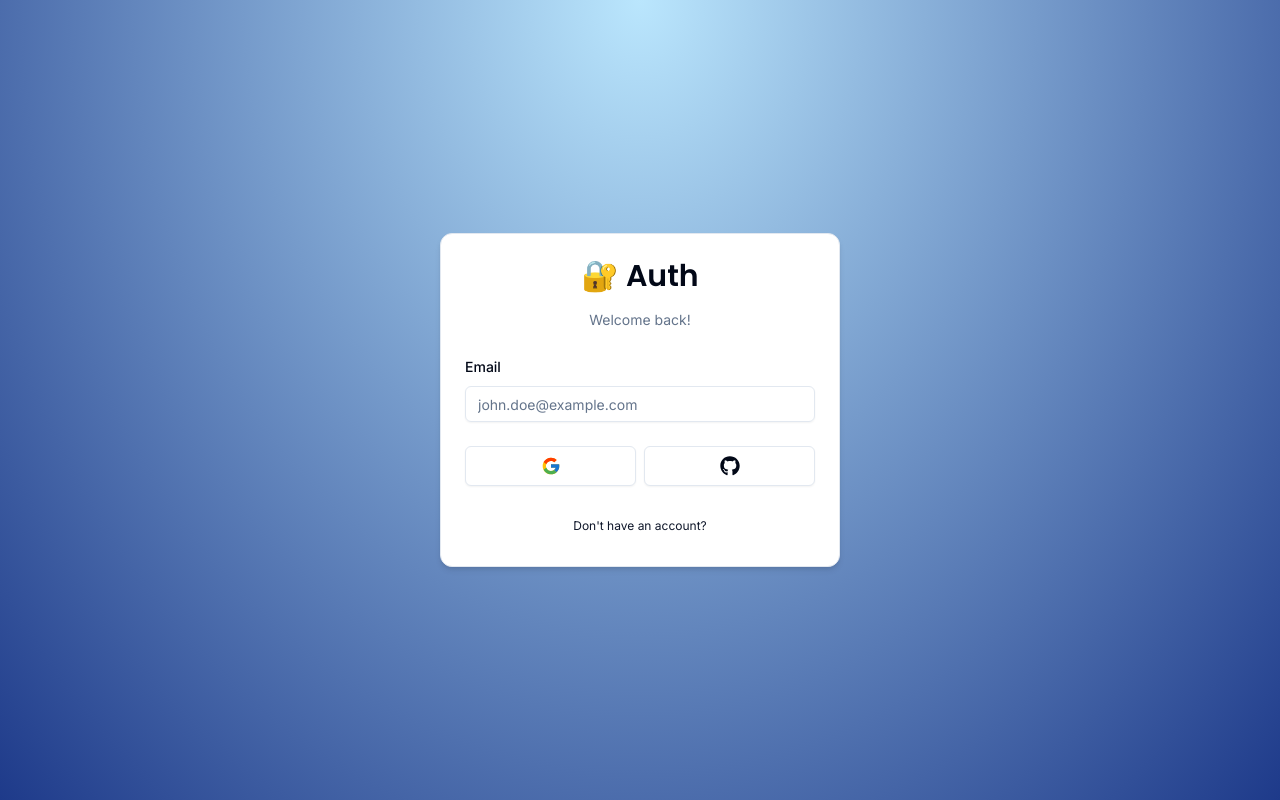
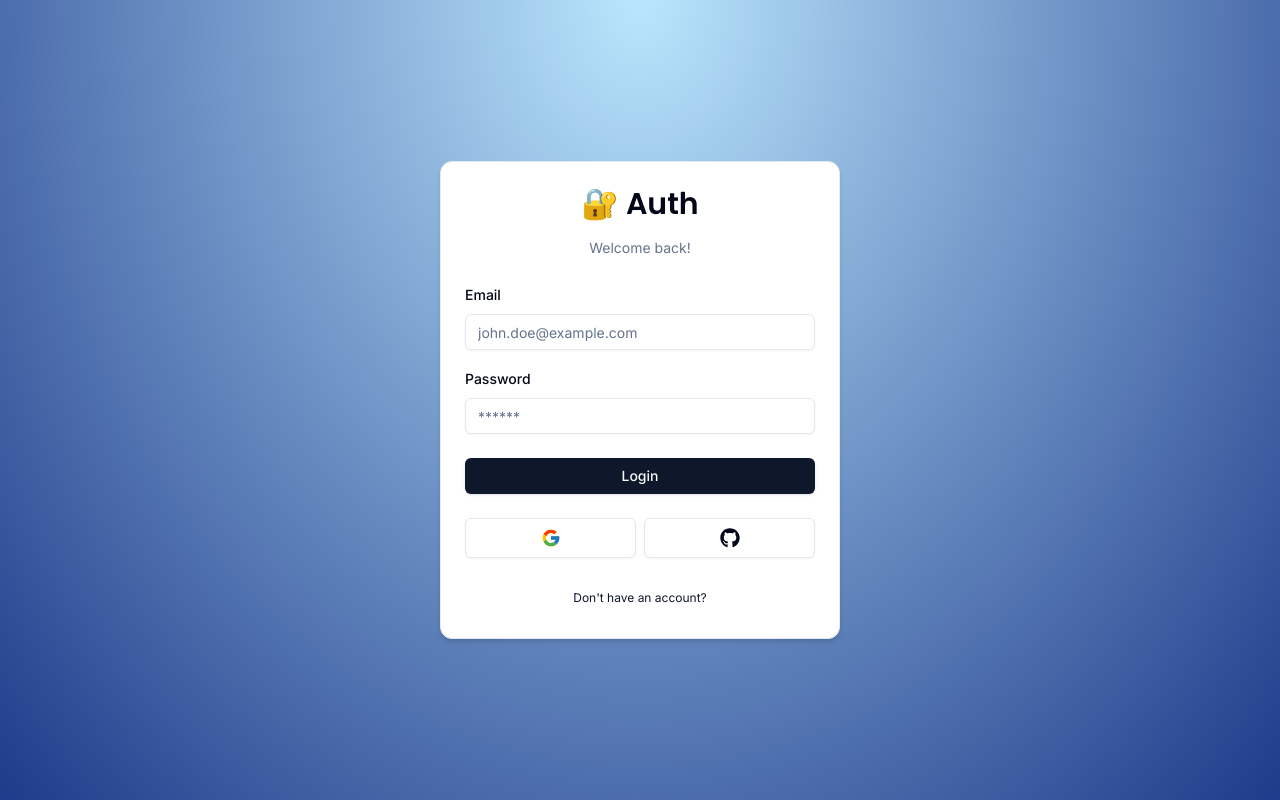
Before and after one commit to amitamrutiya/Auth-Vault, a Next.js app: page /auth/login in a window 1280 px wide. Built offline with nearby package versions, Linux system fonts and the light colour scheme.

Commit message:
create form-error and form-success message
Signed-off-by: amitamrutiya2210 <amitamrutiya2210@gmail.com>

```diff
--- a/components/auth/login-form.tsx
+++ b/components/auth/login-form.tsx
@@ -16,6 +16,9 @@ import {
   FormMessage,
 } from "@/components/ui/form";
 import { Input } from "@/components/ui/input";
+import { Button } from "../ui/button";
+import { FormError } from "../form-error";
+import { FormSuccess } from "../form-success";
 export function LoginForm() {
   const form = useForm<z.infer<typeof LoginSchema>>({
     resolver: zodResolver(LoginSchema),
@@ -24,6 +27,10 @@ export function LoginForm() {
       password: "",
     },
   });
+
+  const onSubmit = (value: z.infer<typeof LoginSchema>) => {
+    console.log(value);
+  };
   return (
     <CardWrapper
       headerLabel="Welcome back!"
@@ -32,7 +39,7 @@ export function LoginForm() {
       showSocial
     >
       <Form {...form}>
-        <form onSubmit={form.handleSubmit(() => {})} className="space-y-6">
+        <form onSubmit={form.handleSubmit(onSubmit)} className="space-y-6">
           <div className="space-y-4">
             <FormField
               control={form.control}
@@ -47,11 +54,29 @@ export function LoginForm() {
                       type="email"
                     />
                   </FormControl>
-                  <FormMessage {...form.formState.errors}/>
+                  <FormMessage />
+                </FormItem>
+              )}
+            />
+            <FormField
+              control={form.control}
+              name="password"
+              render={({ field }) => (
+                <FormItem>
+                  <FormLabel htmlFor="password">Password</FormLabel>
+                  <FormControl>
+                    <Input {...field} placeholder="******" type="password" />
+                  </FormControl>
+                  <FormMessage />
                 </FormItem>
               )}
             />
           </div>
+          <FormError message="" />
+          <FormSuccess message="" />
+          <Button type="submit" className="w-full">
+            Login
+          </Button>
         </form>
       </Form>
     </CardWrapper>
--- /dev/null
+++ b/components/form-error.tsx
@@ -0,0 +1,16 @@
+import { ExclamationTriangleIcon } from "@radix-ui/react-icons";
+
+interface FormErrorProps {
+  message?: string;
+}
+
+export function FormError({ message }: FormErrorProps) {
+  if (!message) return null;
+
+  return (
+    <div className="bg-destructive/15 p-3 rounded-md flex items-center gap-x-2 text-sm text-destructive">
+      <ExclamationTriangleIcon className="h-4 w-4" />
+      <span>{message}</span>
+    </div>
+  );
+}
--- /dev/null
+++ b/components/form-success.tsx
@@ -0,0 +1,16 @@
+import { CheckCircledIcon } from "@radix-ui/react-icons";
+
+interface FormSuccessProps {
+  message?: string;
+}
+
+export function FormSuccess({ message }: FormSuccessProps) {
+  if (!message) return null;
+
+  return (
+    <div className="bg-emerald-500/15 p-3 rounded-md flex items-center gap-x-2 text-sm text-emerald-500">
+      <CheckCircledIcon className="h-4 w-4" />
+      <span>{message}</span>
+    </div>
+  );
+}
--- a/schemas/index.ts
+++ b/schemas/index.ts
@@ -4,5 +4,7 @@ export const LoginSchema = z.object({
   email: z.string().email({
     message: "Invalid email address",
   }),
-  password: z.string(),
+  password: z.string().min(1, {
+    message: "Password is required",
+  }),
 });
```
